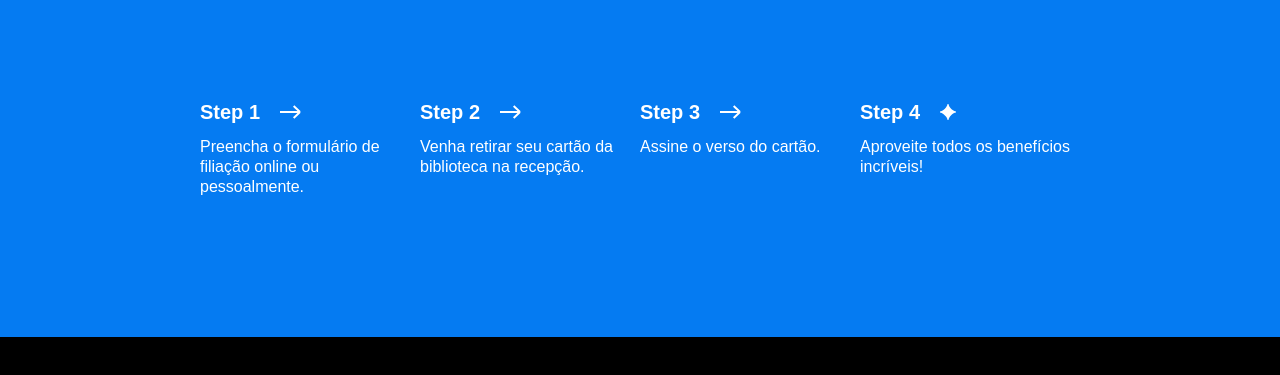
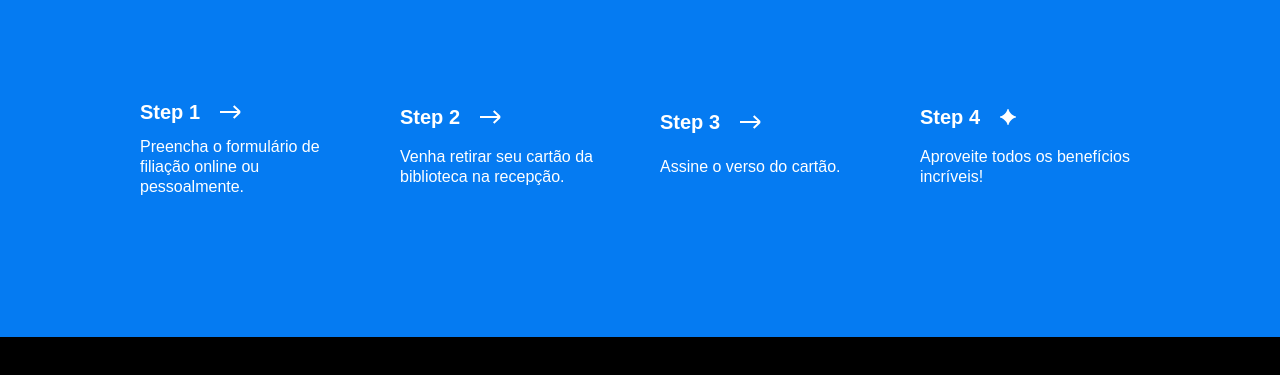
Before and after one commit to 22-andresantos/web_project_library, a plain HTML site: page index.html in a window 1280 px wide. Shown: the part 3197-3572 px from the top of the page. Drawn offline with Linux system fonts and the light colour scheme.

Commit message:
ptoject_4

```diff
--- a/styles/style.css
+++ b/styles/style.css
@@ -310,12 +310,13 @@
   margin: 100px 0 0;
   display: flex;
   justify-content: center;
+  column-gap: 40px;
 }
 
 .step {
-  width: 220px;
-  gap: 40px;
-  flex-basis: 1;
+  flex-basis: 220px;
+  display: flex;
+  flex-wrap: wrap;
 }
 
 .step__title {
```
